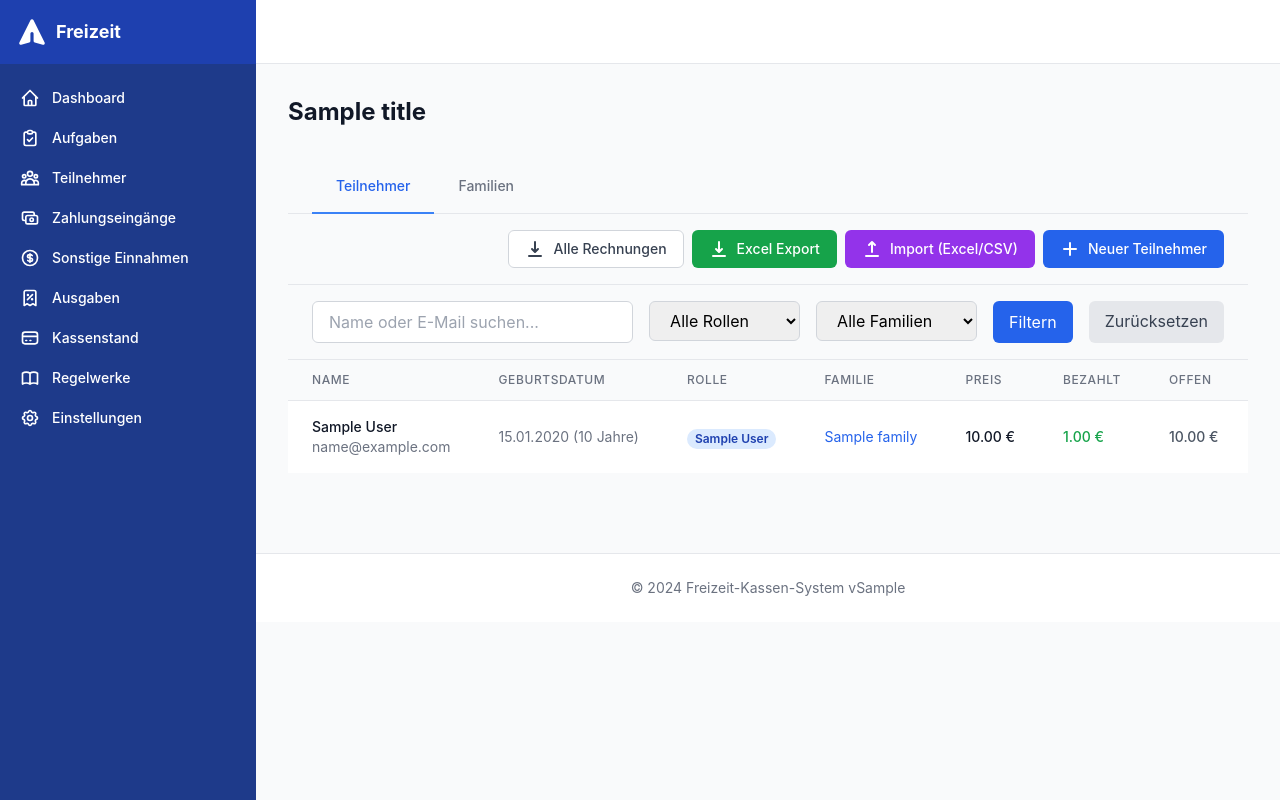
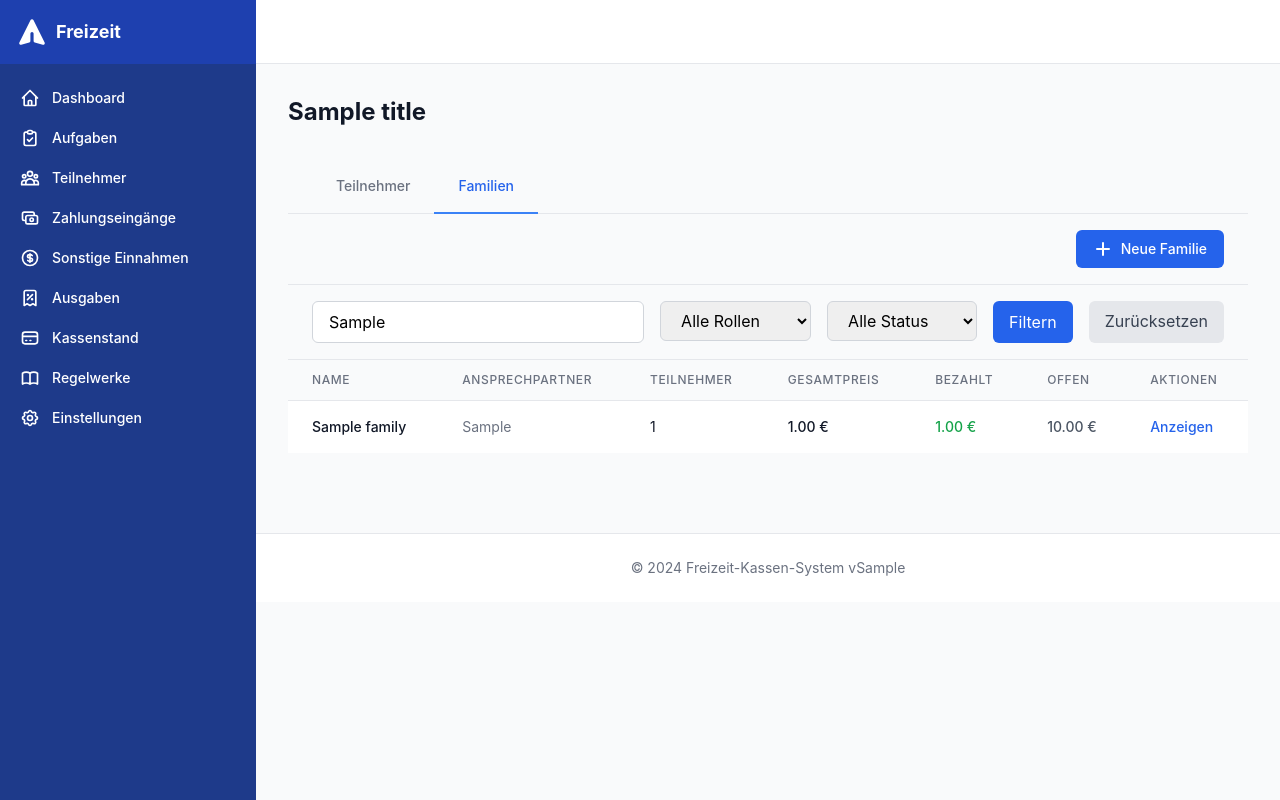
Before and after one commit to ptC7H12/MGBFreizeitplaner, a Python web app: template app/templates/participants/list.html in a window 1280 px wide. Run offline with Jinja, Linux system fonts and the light colour scheme; the template is opened without the code that fills it: most values are stand-ins (such as "Sample title", 1, 10 or a date in 2020); some libraries are stand-ins or nearby versions.

Commit message:
Update participant and family filters
Changes in Participants tab:
- Removed family filter dropdown
- Added payment status filter (Bezahlt/Offen)

Changes in Families tab:
- Added search filter (family name or contact person)
- Added role filter (families with participants having this role)
- Added payment status filter (Bezahlt/Offen)

The families tab automatically activates when family filters are used.

```diff
--- a/app/templates/participants/list.html
+++ b/app/templates/participants/list.html
@@ -67,13 +67,10 @@
                 </select>
             </div>
             <div class="min-w-[150px]">
-                <select name="family_id" id="family-filter" class="w-full px-4 py-2 border border-gray-300 rounded-md focus:ring-blue-500 focus:border-blue-500">
-                    <option value="">Alle Familien</option>
-                    {% for family in families %}
-                    <option value="{{ family.id }}" {% if selected_family_id == family.id %}selected{% endif %}>
-                        {{ family.name }}
-                    </option>
-                    {% endfor %}
+                <select name="payment_status" id="payment-status-filter" class="w-full px-4 py-2 border border-gray-300 rounded-md focus:ring-blue-500 focus:border-blue-500">
+                    <option value="">Alle Status</option>
+                    <option value="paid" {% if payment_status == 'paid' %}selected{% endif %}>Bezahlt</option>
+                    <option value="outstanding" {% if payment_status == 'outstanding' %}selected{% endif %}>Offen</option>
                 </select>
             </div>
             <button type="submit" class="px-4 py-2 bg-blue-600 text-white rounded-md hover:bg-blue-700 transition">
@@ -174,6 +171,44 @@
                 </svg>
                 Neue Familie
             </a>
+        </div>
+
+        <!-- Such- und Filterbereich für Familien -->
+        <div class="px-6 py-4 bg-gray-50 border-b border-gray-200">
+            <form method="get" action="/participants#families" class="flex flex-wrap gap-4">
+                <div class="flex-1 min-w-[200px]">
+                    <input
+                        type="text"
+                        name="family_search"
+                        placeholder="Familienname oder Ansprechpartner suchen..."
+                        value="{{ family_search if family_search else '' }}"
+                        class="w-full px-4 py-2 border border-gray-300 rounded-md focus:ring-blue-500 focus:border-blue-500"
+                    >
+                </div>
+                <div class="min-w-[150px]">
+                    <select name="family_role_id" class="w-full px-4 py-2 border border-gray-300 rounded-md focus:ring-blue-500 focus:border-blue-500">
+                        <option value="">Alle Rollen</option>
+                        {% for role in roles %}
+                        <option value="{{ role.id }}" {% if family_role_id == role.id %}selected{% endif %}>
+                            {{ role.display_name }}
+                        </option>
+                        {% endfor %}
+                    </select>
+                </div>
+                <div class="min-w-[150px]">
+                    <select name="family_payment_status" class="w-full px-4 py-2 border border-gray-300 rounded-md focus:ring-blue-500 focus:border-blue-500">
+                        <option value="">Alle Status</option>
+                        <option value="paid" {% if family_payment_status == 'paid' %}selected{% endif %}>Bezahlt</option>
+                        <option value="outstanding" {% if family_payment_status == 'outstanding' %}selected{% endif %}>Offen</option>
+                    </select>
+                </div>
+                <button type="submit" class="px-4 py-2 bg-blue-600 text-white rounded-md hover:bg-blue-700 transition">
+                    Filtern
+                </button>
+                <a href="/participants#families" class="px-4 py-2 bg-gray-200 text-gray-700 rounded-md hover:bg-gray-300 transition">
+                    Zurücksetzen
+                </a>
+            </form>
         </div>
 
         {% if family_data %}
@@ -334,8 +369,9 @@ document.addEventListener('DOMContentLoaded', function() {
         activeTab.classList.add('border-blue-500', 'text-blue-600');
     }
 
-    // Check URL hash and switch tab if needed
-    if (window.location.hash === '#families') {
+    // Check URL hash and switch tab if needed, or if family filters are set
+    const hasFamilyFilters = {{ 'true' if family_search or family_role_id or family_payment_status else 'false' }};
+    if (window.location.hash === '#families' || hasFamilyFilters) {
         switchTab('families');
     }
 
```
Also changed, not shown: app/routers/participants.py (+41 -10 lines).
